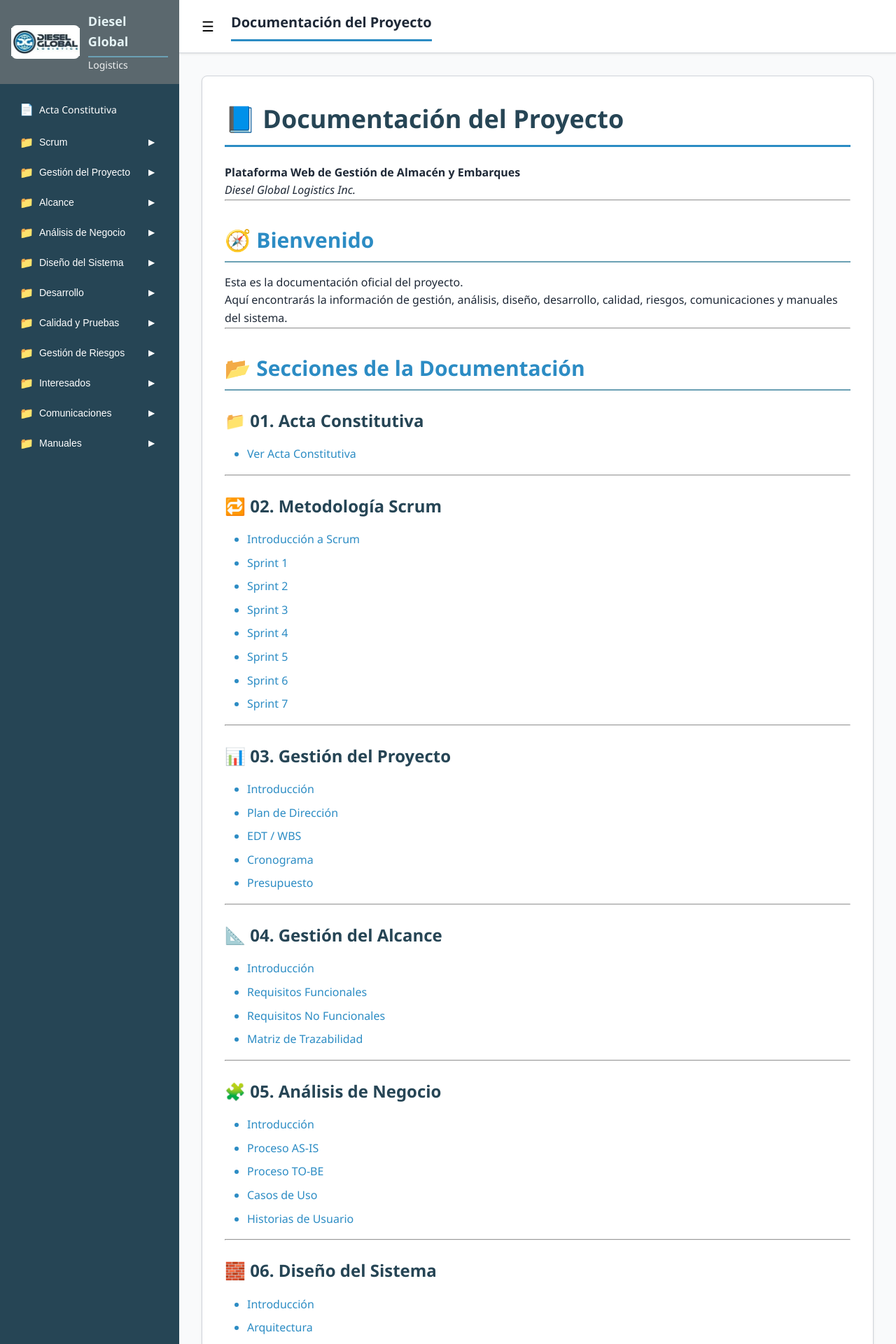
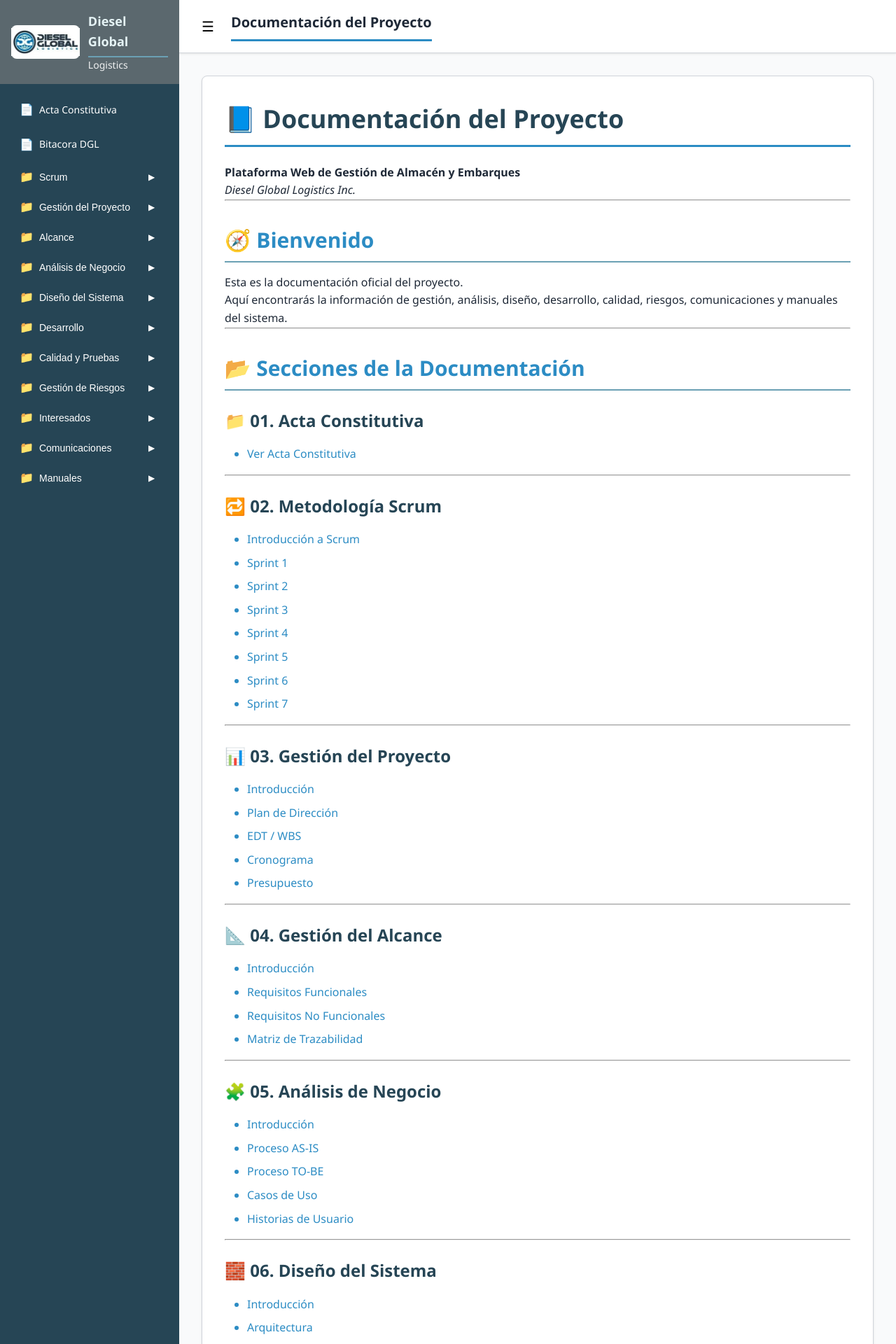
Before and after one commit to DaniOlvera17/documentacion-proyecto-dgl, a Jekyll site: the page built from index.md, in a window 1280 px wide. Shown: the top 1920 px of the page at 70% size. Built offline with Jekyll 4.4.1, drawn with Linux system fonts in a browser that asks for light colours.

Commit message:
Actualización 100

```diff
--- a/_config.yml
+++ b/_config.yml
@@ -12,6 +12,10 @@ navigation:
   - id: acta-constitutiva
     title: "Acta Constitutiva"
     url: /01-acta-constitutiva/
+
+  - id: bitacora
+    title: "Bitacora DGL"
+    url: /13-bitacora/
 
   - id: scrum
     title: "Scrum"
```
